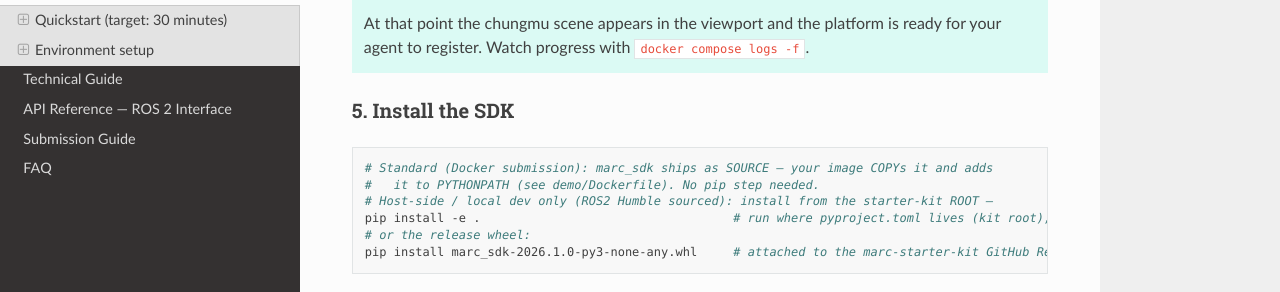
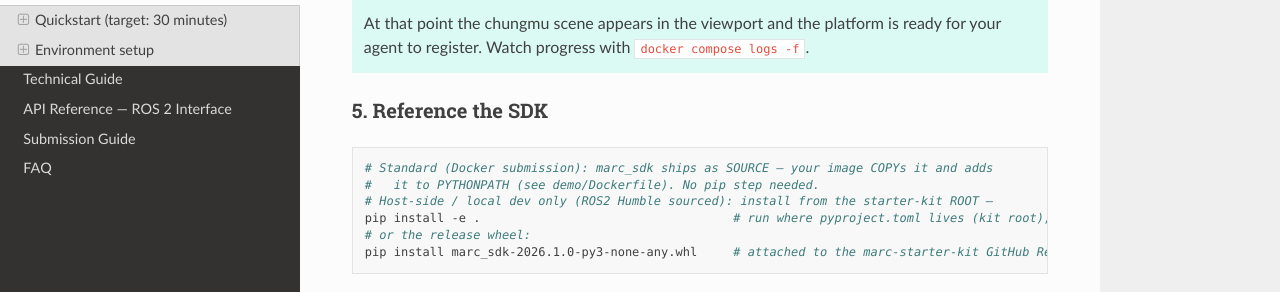
Before and after one commit to marc-challenge/marc-dev-guide, a Sphinx documentation site: the page built from docs/getting-started.md, in a window 1280 px wide and 900 px high, scrolled down 1943 px. Shown: the part 163-455 px from the top of the window. Built offline with Sphinx 7.4.7 and the Read the Docs theme 3.1.0, drawn with Linux system fonts in a browser that asks for light colours.

Commit message:
docs(sdk): getting-started 5단계 제목 'Install' -> 'Reference the SDK'
marc_sdk 는 소스 벤더링(COPY+PYTHONPATH)이 정석이라 'install' 보다
'reference' 가 실제 동작에 부합. EN/KO 동시.

````diff
--- a/docs/getting-started.md
+++ b/docs/getting-started.md
@@ -92,7 +92,7 @@ At that point the chungmu scene appears in the viewport and the platform is read
 agent to register. Watch progress with `docker compose logs -f`.
 ```
 
-### 5. Install the SDK
+### 5. Reference the SDK
 
 ```bash
 # Standard (Docker submission): marc_sdk ships as SOURCE — your image COPYs it and adds
````
Also changed, not shown: docs_ko/getting-started.md (+1 -1 lines).
